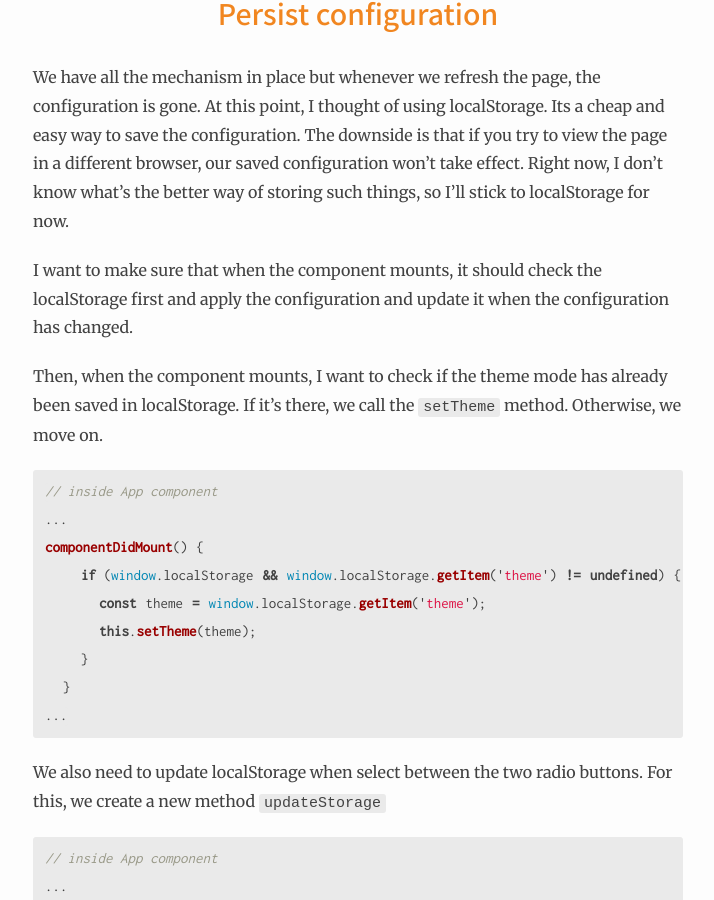
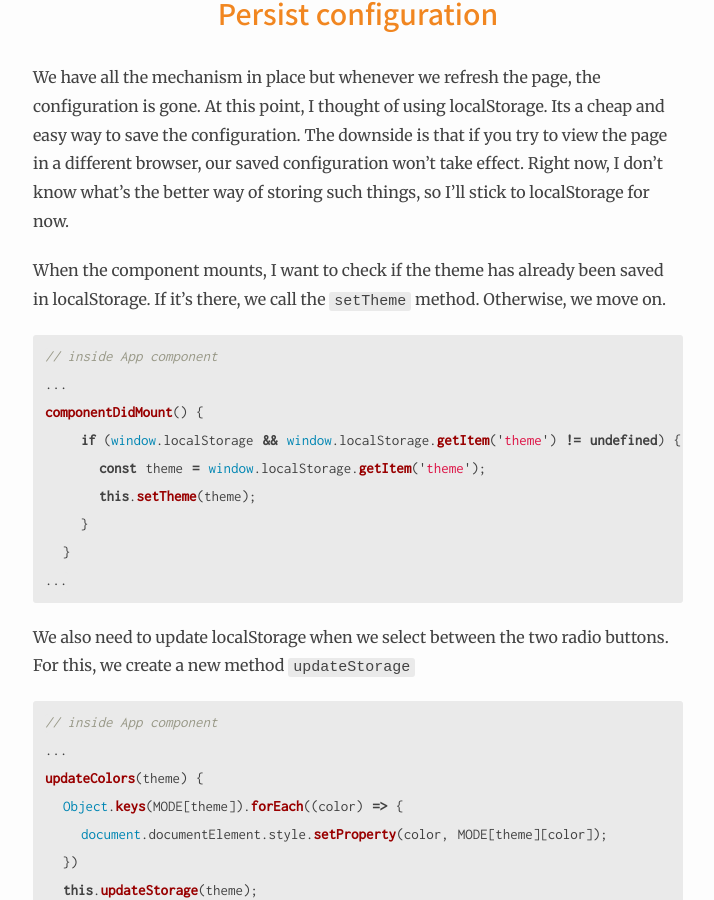
Before and after one commit to charisseysabel/chysbl-blog, a Jekyll site: the page built from _posts/2018-02-23-increase-color-contrast-with-css-vars.markdown, in a window 1280 px wide and 900 px high, scrolled down 5453 px. Shown: the whole window, without its empty margins (282-996 px from the left). Built offline with Jekyll 4.4.1, drawn with Linux system fonts in a browser that asks for light colours.

Commit message:
refactor(post) Remove unwanted texts

```diff
--- a/_posts/2018-02-23-increase-color-contrast-with-css-vars.markdown
+++ b/_posts/2018-02-23-increase-color-contrast-with-css-vars.markdown
@@ -146,9 +146,7 @@ export default App;
 ## Persist configuration
 We have all the mechanism in place but whenever we refresh the page, the configuration is gone. At this point, I thought of using localStorage. Its a cheap and easy way to save the configuration. The downside is that if you try to view the page in a different browser, our saved configuration won't take effect. Right now, I don't know what's the better way of storing such things, so I'll stick to localStorage for now.
 
-I want to make sure that when the component mounts, it should check the localStorage first and apply the configuration and update it when the configuration has changed.
-
-Then, when the component mounts, I want to check if the theme mode has already been saved in localStorage. If it's there, we call the `setTheme` method. Otherwise, we move on.
+When the component mounts, I want to check if the theme has already been saved in localStorage. If it's there, we call the `setTheme` method. Otherwise, we move on.
 {% highlight javascript %}
 // inside App component
 ...
@@ -161,7 +159,7 @@ componentDidMount() {
 ...
 {% endhighlight %}
 
-We also need to update localStorage when select between the two radio buttons. For this, we create a new method `updateStorage`
+We also need to update localStorage when we select between the two radio buttons. For this, we create a new method `updateStorage`
 {% highlight javascript %}
 // inside App component
 ...
```
Also changed, not shown: 1 other file.
